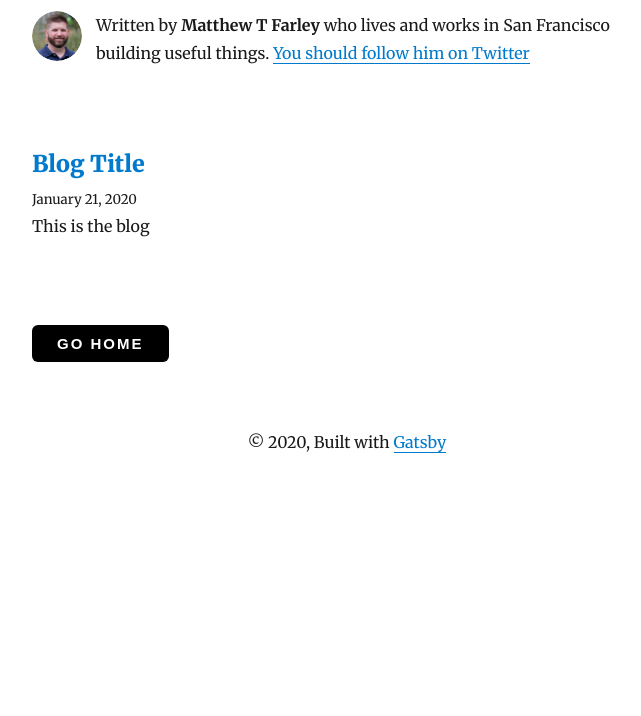
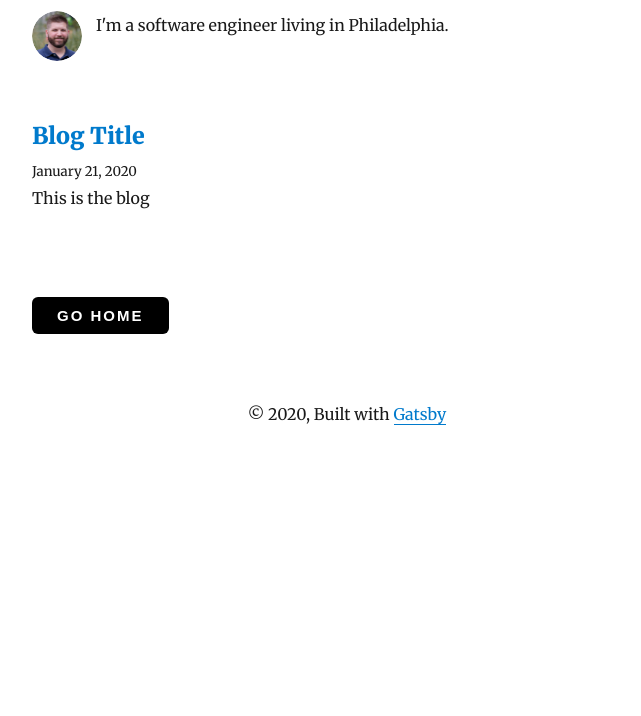
Before and after one commit to MatthewTFarley/MatthewTFarley, a Gatsby site: page /blog in a window 1280 px wide. Shown: the part 84-800 px from the top of the page, without its empty margins (293-934 px from the left). Built offline with nearby package versions, Linux system fonts and the light colour scheme; Gatsby itself is replaced by a stand-in of ours; some packages are replaced by stand-ins of ours.

Commit message:
Clean up Bio component

```diff
--- a/src/components/bio.js
+++ b/src/components/bio.js
@@ -17,7 +17,7 @@ function Bio() {
     <StaticQuery
       query={bioQuery}
       render={data => {
-        const { author, social } = data.site.siteMetadata
+        const { author } = data.site.siteMetadata
         return (
           <Container>
             <Image
@@ -33,14 +33,7 @@ function Bio() {
                 borderRadius: `50%`,
               }}
             />
-            <p>
-              Written by <strong>{author}</strong> who lives and works in San
-              Francisco building useful things.
-              {` `}
-              <a href={`https://twitter.com/${social.twitter}`}>
-                You should follow him on Twitter
-              </a>
-            </p>
+            <p>I'm a software engineer living in Philadelphia.</p>
           </Container>
         )
       }}
@@ -60,9 +53,6 @@ const bioQuery = graphql`
     site {
       siteMetadata {
         author
-        social {
-          twitter
-        }
       }
     }
   }
```
